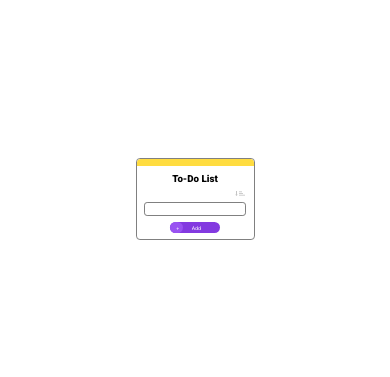
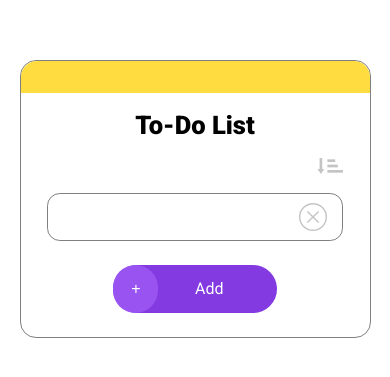
Before and after one commit to feritkerimli/Task-Tracker, a plain HTML site: page index.html in a window 390 px wide. Shown: the part 223-600 px from the top of the page. Drawn offline with Linux system fonts and the light colour scheme.

Commit message:
Responsive

```diff
--- a/style.css
+++ b/style.css
@@ -1,103 +1,121 @@
 @import url('https://fonts.googleapis.com/css2?family=Lato:ital,wght@0,100;0,300;0,400;0,700;0,900;1,100;1,300;1,400;1,700;1,900&family=Montserrat:ital,wght@0,100..900;1,100..900&family=Roboto+Slab:wght@100..900&family=Roboto:ital,wght@0,100..900;1,100..900&display=swap');
-body{
+* {
+    box-sizing: border-box;
+}
+body {
     margin: 0;padding: 0;
     width: 100vw;min-height: 100vh;
     display: flex;
     justify-content: center;
     align-items: center;
-    box-sizing: border-box;
-    font-family: roboto;
+    font-family: 'Roboto', sans-serif;
 }
-main{
-    width: 30%;height: fit-content;
+main {
+    width: 90%;max-width: 420px;
     border: 1px solid gray;
-    border-radius: 1vw;
+    border-radius: 1rem;
     display: flex;
     flex-direction: column;
     justify-content: center;
     align-items: center;
 }
-.yellow-line{
-    height: 2vw;width: 100%;
-    background-color: #FFDC40 ;
-    border-top-left-radius: 1vw;
-    border-top-right-radius: 1vw;
+.yellow-line {
+    height: 2rem;width: 100%;
+    background-color: #FFDC40;
+    border-top-left-radius: 1rem;
+    border-top-right-radius: 1rem;
 }
-.card{
+.card {
     width: 85%;
     display: flex;
     flex-direction: column;
     justify-content: center;
     align-items: center;
 }
-h1{
+h1 {
     font-weight: 900;
-    font-size: 2.5vw;
+    font-size: 2rem;
 }
-.sort{
-    height: 1.5vw;
+.sort {
+    height: 1.3rem;
     align-self: flex-end;
-    margin-bottom: 1.5vw;
+    margin-bottom: 1.2rem;
 }
-.input-container{
-    width: 100%;height: 3vw;
-    margin-bottom: 1.5vw;
+.input-container {
+    width: 100%;height: 3rem;
+    margin-bottom: 1.5rem;
     border: 1px solid gray;
-    border-radius: .8vw;
+    border-radius: 0.8rem;
     display: flex;
     align-items: center;
     justify-content: center;
 }
-.task-input{
-    border: none; outline: none;
+.task-input {
+    border: none;outline: none;
     width: 80%;height: 80%;
-    border-radius: .8vw;
-    font-size: 1.5vw;
+    border-radius: 0.8rem;
+    font-size: 1.4rem;
 }
-.delete{
+.delete {
     outline: none;border: none;
-    width: 10%;height: 90%;
+    width: 2.5rem;height: 2.5rem;
     background-color: white;
-    border-radius: 1.5vw;
+    border-radius: 50%;
 }
-.delete img{
-    width: 100%;height: 100%;
-    align-self: center;
+.delete img {
+    width: 100%;
+    height: 100%;
 }
-.delete img:hover{
+.delete img:hover {
     content: url("./img/delete_hover.svg");
 }
-.task-container{
-    width: 100%;height: fit-content;
-    margin-bottom: 1.5vw;
+.task-container {
+    width: 100%;
+    margin-bottom: 1.5rem;
     border: 1px solid gray;
-    border-radius: .8vw;
+    border-radius: 0.8rem;
     display: flex;
+    flex-direction: column;
     align-items: center;
     justify-content: center;
     display: none;
 }
-.add-container{
+.add-container {
     display: flex;
     justify-content: space-between;
-    margin-bottom: 1.5vw;
-    width: 50%;height: 3vw;
+    margin-bottom: 1.5rem;
+    width:55%;height: 3rem;
     background-color: #833AE0;
     color: white;
-    border-radius: 1.5vw;
+    border-radius: 1.5rem;
 }
-.add-button{
+.add-button {
     border: none;outline: none;
     background-color: #9953F1;
     color: white;
-    width: 25%;
-    border-radius: 1.5vw;
-    font-size: 1.3vw;
+    width: 27.5%;
+    font-size: 1.2rem;
+    border-radius: 1.5rem;
 }
-.add{
-    font-size: 1.3vw;
-    width: 55%;
-    padding-right: 20%;
+.add {
+    font-size: 1.2rem;
+    width: 72.5%;
     align-self: center;
     text-align: center;
+    padding-right: 10%;
 }
+
+@media (min-width: 320px) and (max-width: 500px) {
+    h1 {
+        font-size: 1.6rem;
+    }
+    .task-input {
+        font-size: 1rem;
+    }
+    .add-button, .add {
+        font-size: 1rem;
+    }
+    .sort {
+        height: 1rem;
+    }
+}
```
